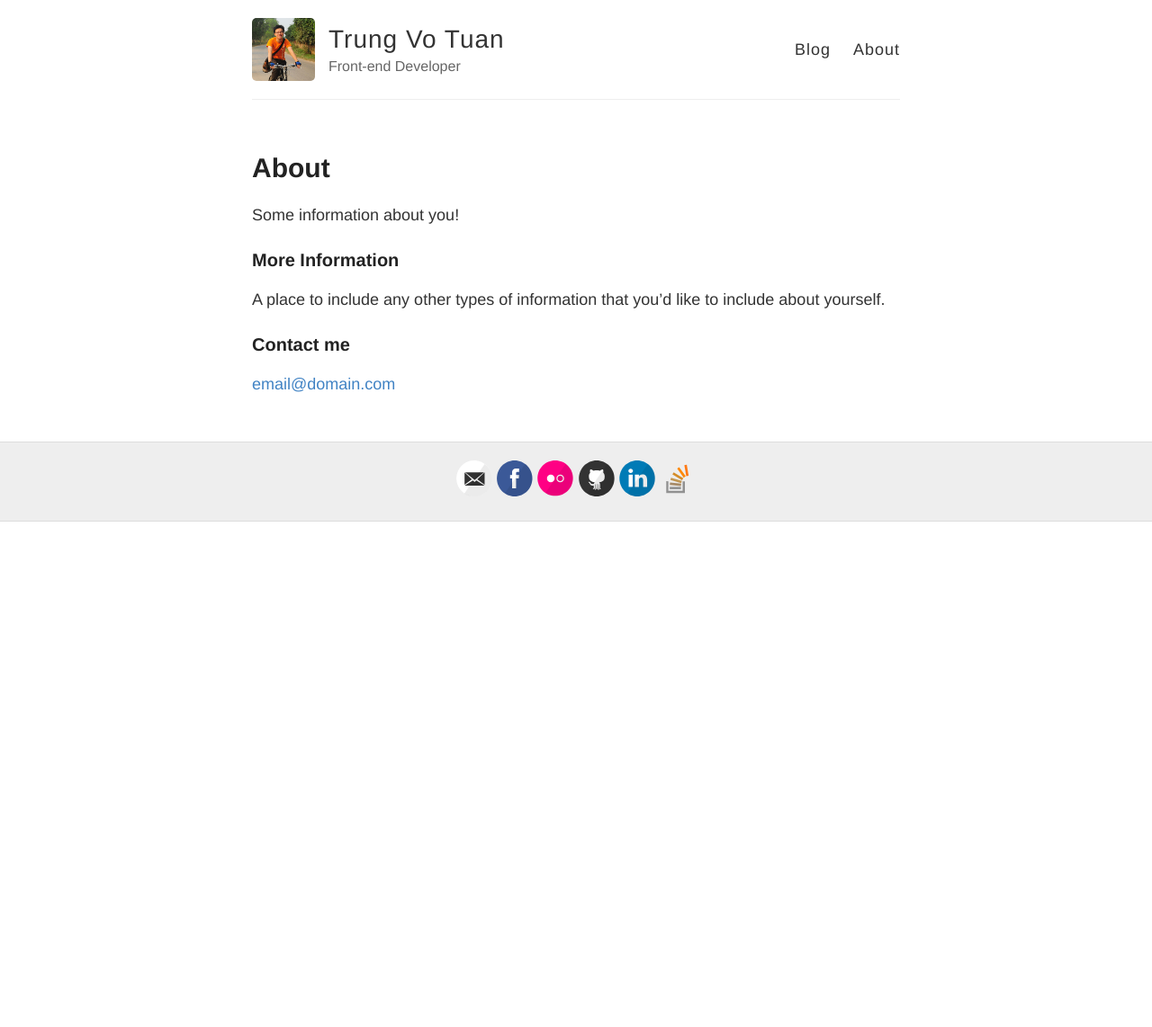
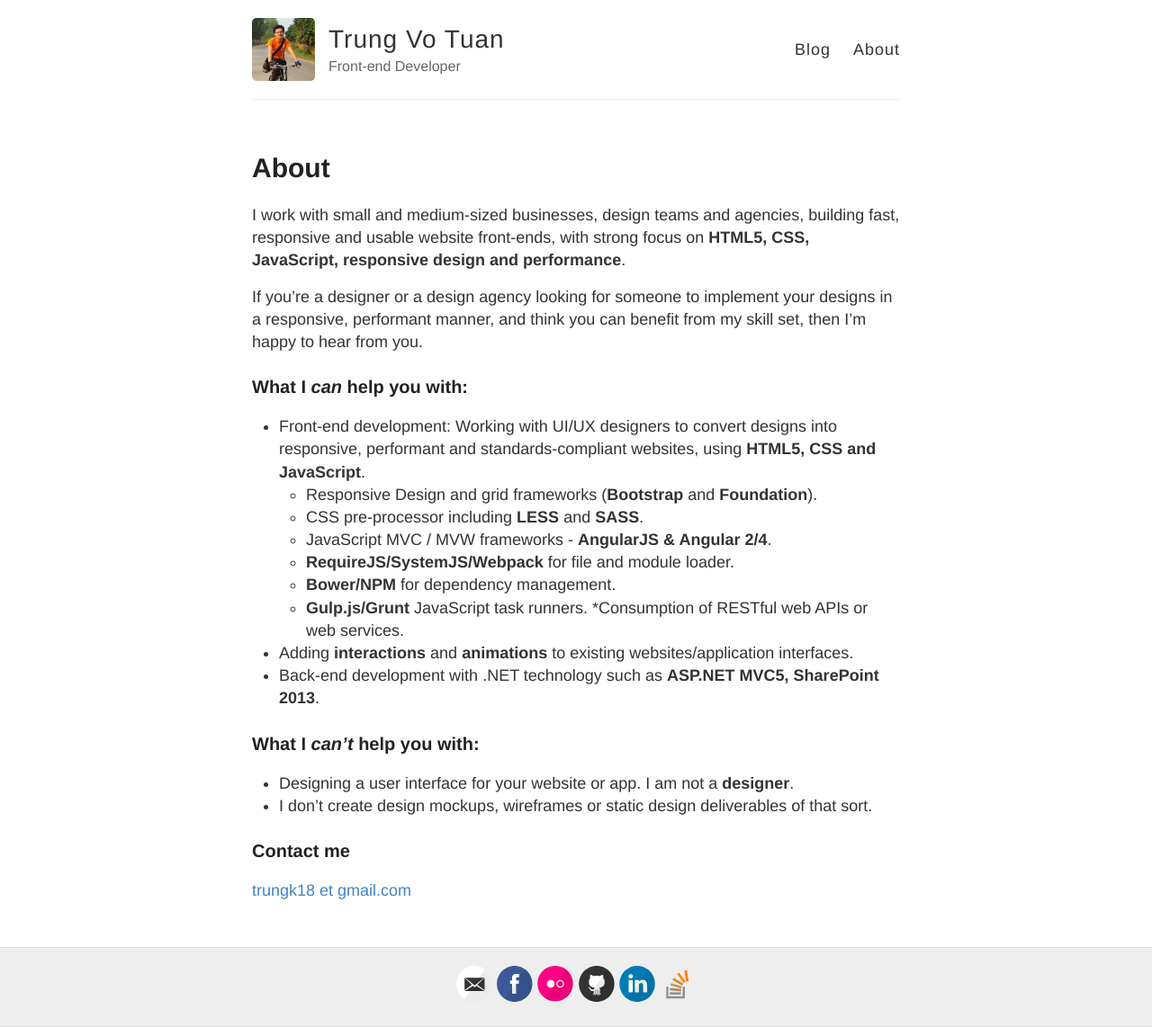
Before and after one commit to trungk18/trungk18.github.io, a Jekyll site: the page built from about.md, in a window 1280 px wide. Shown: the whole page at 90% size. Built offline with Jekyll 4.4.1, drawn with Linux system fonts in a browser that asks for light colours; before the commit the page ends 900 px from its top, so only the background shows below that.

Commit message:
Update about and my first post

```diff
--- a/about.md
+++ b/about.md
@@ -4,12 +4,26 @@ title: About
 permalink: /about/
 ---
 
-Some information about you!
+I work with small and medium-sized businesses, design teams and agencies, building fast, responsive and usable website front-ends, with strong focus on **HTML5, CSS, JavaScript, responsive design and performance**.
 
-### More Information
+If you’re a designer or a design agency looking for someone to implement your designs in a responsive, performant manner, and think you can benefit from my skill set, then I’m happy to hear from you.
 
-A place to include any other types of information that you'd like to include about yourself.
+### What I *can* help you with:
+- Front-end development: Working with UI/UX designers to convert designs into responsive, performant and standards-compliant websites, using **HTML5, CSS and JavaScript**.
+    * Responsive Design and grid frameworks (**Bootstrap** and **Foundation**).
+    * CSS pre-processor including **LESS** and **SASS**.
+    * JavaScript MVC / MVW frameworks - **AngularJS & Angular 2/4**.
+    * **RequireJS/SystemJS/Webpack** for file and module loader.
+    * **Bower/NPM** for dependency management.
+    * **Gulp.js/Grunt** JavaScript task runners.
+    *Consumption of RESTful web APIs or web services.
+- Adding **interactions** and **animations** to existing websites/application interfaces.
+- Back-end development with .NET technology such as **ASP.NET MVC5, SharePoint 2013**.
+
+### What I *can’t* help you with:
+- Designing a user interface for your website or app. I am not a **designer**.
+- I don’t create design mockups, wireframes or static design deliverables of that sort.
 
 ### Contact me
 
-[email@domain.com](mailto:email@domain.com)
+[trungk18 et gmail.com](mailto:trungk18@gmail.com)
```
Also changed, not shown: _posts/2014-3-3-Hello-World.md (deleted, +0 -10 lines), _posts/2017-11-21-my-new-blog.md (added, +8 -0 lines), README.md.
